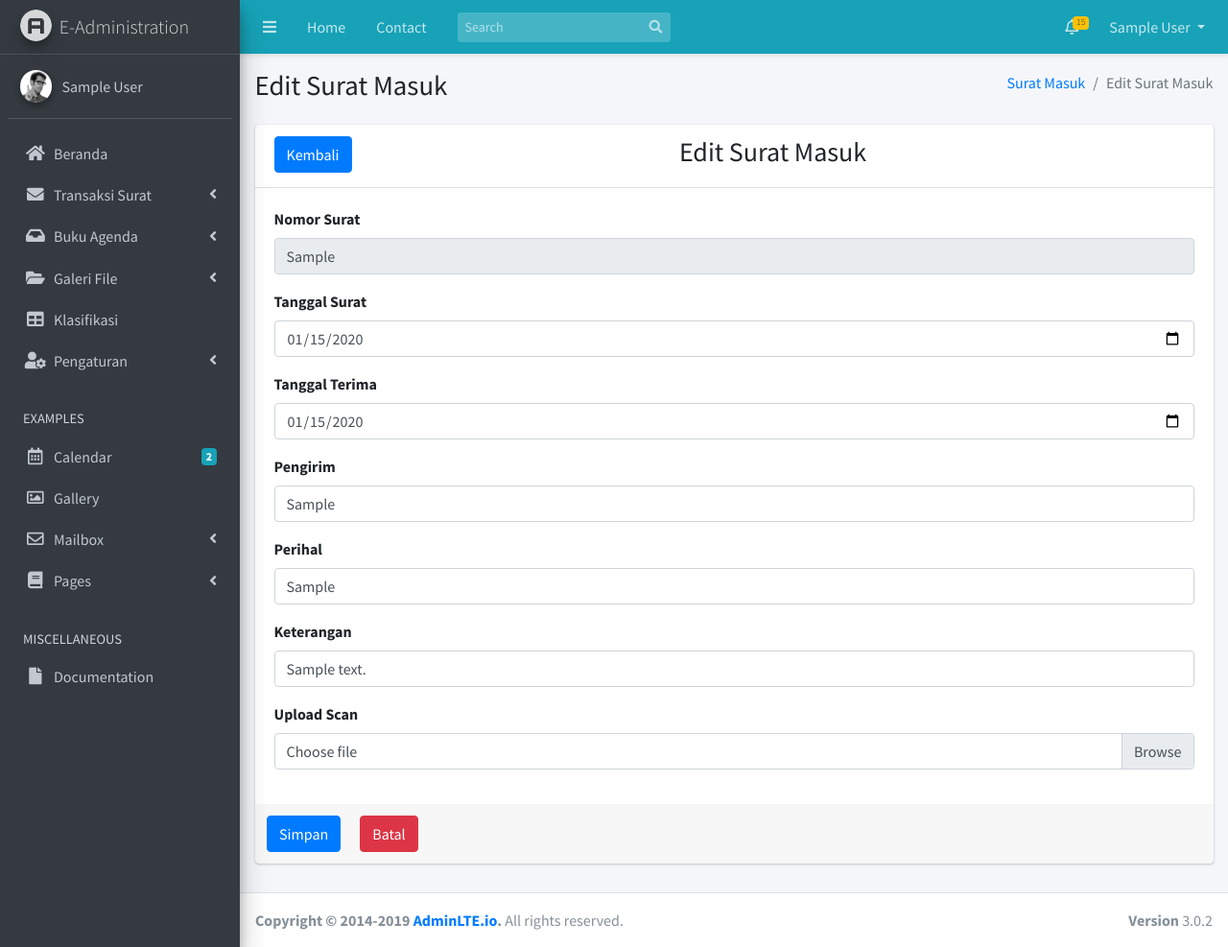
After one commit to gugi97/E-Administration, a Laravel app: page /suratmasuk/edit/1 in a window 1280 px wide. The commit adds this page. Shown: the whole page at 96% size. Run offline with Laravel 8, Linux system fonts and the light colour scheme; a user stored in the database is signed in; tables that the repository leaves empty hold one stand-in row (values such as "Sample post").

Commit message:
CRUD SURAT MASUK + DASHBOARD

```diff
--- a/app/Http/Controllers/HomeController.php
+++ b/app/Http/Controllers/HomeController.php
@@ -3,6 +3,7 @@
 namespace App\Http\Controllers;
 
 use Illuminate\Http\Request;
+use DB;
 
 class HomeController extends Controller
 {
@@ -23,6 +24,8 @@ class HomeController extends Controller
      */
     public function index()
     {
-        return view('home');
+        $sm_count = DB::table('suratmasuk')->count();
+        $sk_count = DB::table('suratkeluar')->count();
+        return view('home',['sm_count' => $sm_count], ['sk_count' => $sk_count]);
     }
 }
--- a/app/Http/Controllers/SuratKeluarController.php
+++ b/app/Http/Controllers/SuratKeluarController.php
@@ -32,8 +32,8 @@ class SuratKeluarController extends Controller
 		if ($request->hasFile('file'))
         {
             $file = $request->file('file');
-            $extension = $file->getClientOriginalExtension();
-            $filename = $file->getClientOriginalName() . '.' . $extension;
+            // $extension = $file->getClientOriginalExtension();
+            $filename = $file->getClientOriginalName();
             $file->move('uploads/suratkeluar/', $filename);
             $file = $filename;
         }else {
--- a/app/Http/Controllers/SuratMasukControllerk.php
+++ b/app/Http/Controllers/SuratMasukControllerk.php
@@ -8,7 +8,6 @@ use App\Jenis;
 use App\Jabatan;
 use App\User;
 use Illuminate\Support\Facades\Auth;
-use Illuminate\Support\Facades\DB;
 
 class SuratMasukControllerk extends Controller
 {
@@ -21,7 +20,7 @@ class SuratMasukControllerk extends Controller
     public function index()
     {
         // mengambil data dari table pegawai
-        $suratmasuk = DB::table('suratmasuk')->get();
+        $suratmasuk = SuratMasuk::getallsuratmasuk();
 
     	// mengirim data pegawai ke view index
 		return view('suratmasuk',['suratmasuk' => $suratmasuk]);
@@ -79,4 +78,35 @@ class SuratMasukControllerk extends Controller
 
         return redirect('/suratmasuk');
     }
+
+    public function edit($id_suratmasuk)
+	{
+		// mengambil data suratmasuk berdasarkan id yang dipilih
+        $surat = SuratMasuk::where('id_suratmasuk', $id_suratmasuk)->get();
+		// passing data surat masuk yang didapat ke view suratmasuk_edit.blade.php
+		return view('suratmasuk_edit', ['suratmasuk' => $surat]);
+    }
+
+    public function update($id_suratmasuk, Request $request)
+    {
+        // update data surat masuk
+        SuratMasuk::where('id_suratmasuk', $id_suratmasuk)->update([
+			'tgl_surat' => $request->tglsurat,
+			'tgl_terima' => $request->tglterima,
+			'pengirim' => $request->pengirim,
+			'perihal' => $request->perihal,
+			'keterangan' => $request->ket,
+			'gambar' => $request->gambar,
+		]);
+        // alihkan halaman ke halaman suratmasuk
+        return redirect('/suratmasuk');
+    }
+
+    public function delete($id_suratmasuk)
+	{
+		// menghapus data suratkeluar berdasarkan id yang dipilih
+        SuratMasuk::where('id_suratmasuk', $id_suratmasuk)->delete();
+		// alihkan halaman ke halaman suratkeluar
+		return redirect()->back();
+	}
 }
--- a/app/SuratMasuk.php
+++ b/app/SuratMasuk.php
@@ -3,6 +3,7 @@
 namespace App;
 
 use Illuminate\Database\Eloquent\Model;
+use Illuminate\Support\Facades\DB;
 
 class SuratMasuk extends Model
 {
@@ -11,4 +12,9 @@ class SuratMasuk extends Model
     // protected $guarded = [];
     protected $fillable = ['no_surat', 'tgl_surat', 'tgl_terima', 'pengirim', 'perihal', 'keterangan', 'kode_jenissurat', 'kode_jenjang', 'gambar', 'nip'];
     public $timestamps = false;
+
+    public function scopegetallsuratmasuk(){
+        $result = DB::table('suratmasuk')->get();
+        return $result;
+    }
 }
--- a/resources/views/layouts/master.blade.php
+++ b/resources/views/layouts/master.blade.php
@@ -150,7 +150,7 @@
                         data-accordion="false">
                         <!-- Add icons to the links using the .nav-icon class with font-awesome or any other icon font library -->
                         <li class="nav-item">
-                            <a href="#" class="nav-link">
+                            <a href="/" class="nav-link">
                                 <i class="nav-icon fas fa-home"></i>
                                 <p>
                                     Beranda
--- /dev/null
+++ b/resources/views/suratmasuk_edit.blade.php
@@ -0,0 +1,100 @@
+@extends('layouts.master')
+<!-- Header END -->
+
+<!-- PAGE CONTENT BEGIN -->
+@section('content')
+    <!-- Content Header (Page header) -->
+    <section class="content-header">
+        <div class="container-fluid">
+            <div class="row mb-2">
+                <div class="col-sm-6">
+                    <h1>Edit Surat Masuk</h1>
+                </div>
+                <div class="col-sm-6">
+                    <ol class="breadcrumb float-sm-right">
+                    <li class="breadcrumb-item"><a href="{{url('/suratmasuk')}}">Surat Masuk</a></li>
+                        <li class="breadcrumb-item active">Edit Surat Masuk</li>
+                    </ol>
+                </div>
+            </div>
+        </div><!-- /.container-fluid -->
+    </section>
+
+    <!-- Main content -->
+    <section class="content" style="min-height: 800px;">
+        <div class="container-fluid">
+            {{-- General Form Elements --}}
+            <div class="card">
+                <!-- Card Header -->
+                <div class="card-header">
+                    <h3 class="card-title"><a href="/suratmasuk" class="btn btn-primary">Kembali</a></h3>
+                    <h3 align="center">Edit Surat Masuk</h3>
+                </div>
+                <!-- End Card Header -->
+                <!-- form start -->
+                @foreach($suratmasuk as $sms)
+                <form role="form" method="post" action="{{url('suratmasuk/update')}}/{{$sms->id_suratmasuk}}" enctype="multipart/form-data">
+                    {{ csrf_field() }}
+                    {{ method_field('PUT') }}
+                    <div class="card-body">
+                        <div class="form-group">
+                            <label>Nomor Surat</label>
+                            <input type="text" name="no_surat" class="form-control" placeholder="Nomor Surat" value="{{ $sms->no_surat }}" disabled>
+                            @if($errors->has('no_surat'))
+                            <div class="text-danger">
+                                {{ $errors->first('no_surat')}}
+                            </div>
+                            @endif
+                        </div>
+
+                        <div class="form-group">
+                            <label>Tanggal Surat</label>
+                            <input type="date" class="form-control" required name="tglsurat" id="tglsurat" value="{{ $sms->tgl_surat }}">
+                        </div>
+
+                        <div class="form-group">
+                            <label>Tanggal Terima</label>
+                            <input type="date" class="form-control" required name="tglterima" id="tglterima" value="{{ $sms->tgl_terima }}">
+                        </div>
+
+                        <div class="form-group">
+                            <label>Pengirim</label>
+                            <input type="text" class="form-control" placeholder="Pengirim" required name="pengirim" id="pengirim" value="{{ $sms->pengirim }}">
+                        </div>
+
+                        <div class="form-group">
+                            <label>Perihal</label>
+                            <input type="text" class="form-control" placeholder="Perihal" required name="perihal" id="perihal" value="{{ $sms->perihal }}">
+                        </div>
+
+                        <div class="form-group">
+                            <label>Keterangan</label>
+                            <input type="text" class="form-control" placeholder="Keterangan" required name="ket" id="ket" value="{{ $sms->keterangan }}">
+                        </div>
+
+                        <div class="form-group">
+                            <label for="exampleInputFile">Upload Scan</label>
+                            <div class="input-group">
+                                <div class="custom-file">
+                                    <input type="file" class="custom-file-input" name="gambar" id="exampleInputFile" value="{{ $sms->gambar }}">
+                                    <label class="custom-file-label" for="exampleInputFile">Choose file</label>
+                                </div>
+                            </div>
+                        </div>
+                    </div>
+                        <!-- Footer -->
+                        <div class="card-footer">
+                                <div class="row">
+                                    <button type="submit" class="btn btn-primary">Simpan</button>
+                                    <a href="{{url('suratmasuk')}}" class="btn btn-danger" style="margin-left: 20px;">Batal</a>
+                                </div>
+                        </div>
+                        <!-- End Footer -->
+                </form>
+                    @endforeach
+            </div>
+        </div>
+    </section>
+    <!-- /.content -->
+
+@endsection
--- a/resources/views/suratmasuk_tambah.blade.php
+++ b/resources/views/suratmasuk_tambah.blade.php
@@ -21,13 +21,14 @@
     </section>
 
     <!-- Main content -->
-    <section class="content" style="min-height: 1110px;">
+    <section class="content" style="min-height: 1135px;">
             <div class="container-fluid">
                     {{-- General Form Elements --}}
                     <div class="card">
                         <!-- Card Header -->
                         <div class="card-header">
-                            <h3 class="card-title">Input Surat Masuk</h3>
+                            <h3 class="card-title"><a href="/suratmasuk" class="btn btn-primary">Kembali</a></h3>
+                            <h3 align="center">Input Surat Masuk</h3>
                         </div>
                         <!-- End Card Header -->
                         <!-- form start -->
--- a/routes/web.php
+++ b/routes/web.php
@@ -9,6 +9,9 @@ Route::get('/', 'HomeController@index')->name('home');
 Route::get('suratmasuk', 'SuratMasukControllerk@index');
 Route::get('suratmasuk/tambah', 'SuratMasukControllerk@tambah');
 Route::post('suratmasuk/store', 'SuratMasukControllerk@store');
+Route::get('suratmasuk/edit/{id_suratmasuk}', 'SuratMasukControllerk@edit');
+Route::put('suratmasuk/update/{id_suratmasuk}', 'SuratMasukControllerk@update');
+Route::get('suratmasuk/hapus/{id_suratmasuk}', 'SuratMasukControllerk@delete');
 
 Route::get('suratkeluar', 'SuratKeluarController@index');
 Route::get('suratkeluar/tambah', 'SuratKeluarController@tambah');
```
Also changed, not shown: resources/views/home.blade.php (+75 -7 lines), resources/views/suratmasuk.blade.php (+6 -3 lines), database/migrations/2020_03_29_133310_create_surat_keluars_table.php, public/uploads/suratkeluar/Table Laravel.PNG.PNG (deleted), public/uploads/suratkeluar/pexels-photo-39811.jpeg (added), public/uploads/suratmasuk/mountains-1412683.png.png (deleted), public/uploads/suratmasuk/pexels-photo-39811.jpeg (added), public/uploads/suratmasuk/tenggelam.jpg (added), 3 other files.
